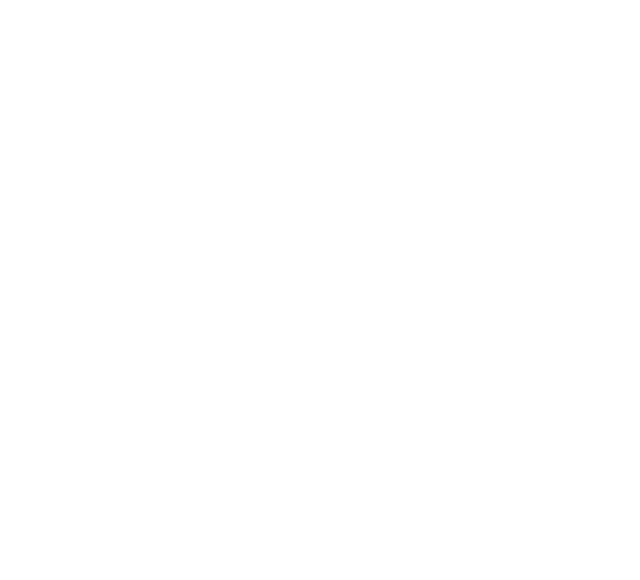
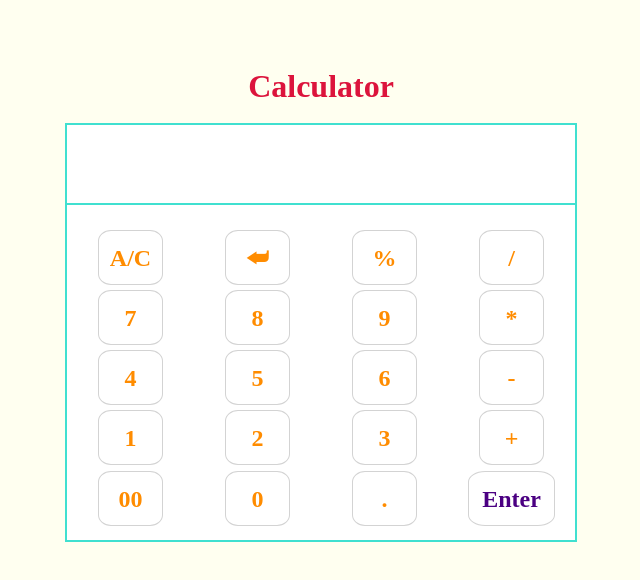
Before and after one commit to Pro-Abhi/JavaScript-Projects, a plain HTML site: page Simple-Calculator/index.html in a window 1280 px wide. Shown: the whole page, without its empty margins (319-959 px from the left). Drawn offline with Linux system fonts and the light colour scheme.

Commit message:
Simple-Calculator

```diff
--- a/Simple-Calculator/app.js
+++ b/Simple-Calculator/app.js
@@ -0,0 +1,31 @@
+let display = document.getElementById("display");
+
+let buttons = Array.from(document.getElementsByClassName("btn"));
+
+buttons.map((btn) => {
+  btn.addEventListener("click", (e) => {
+    switch (e.target.innerText) {
+      case "A/C":
+        display.innerText = "";
+        break;
+      case "⮨":
+        if (display.innerText) {
+          display.innerText = display.innerText.slice(0, -1);
+        }
+        break;
+      case "Enter":
+        if (display.innerText) {
+          display.innerText = eval(display.innerText);
+        } else {
+          display.innerText = "Error";
+        }
+        break;
+      default:
+        display.innerText += e.target.innerText;
+    }
+  });
+});
+
+// function percentage(first, second) {
+//     return(first * (second/100))
+// }
--- a/Simple-Calculator/index.html
+++ b/Simple-Calculator/index.html
@@ -1,15 +1,42 @@
 <!DOCTYPE html>
 <html lang="en">
   <head>
-   <meta charset="UTF-8">
-   <meta http-equiv="X-UA-Compatible" content="IE=edge">
-   <meta name="viewport" content="width=device-width, initial-scale=1.0">
-   <link rel="stylesheet" href="/Simple-Calculator/style.css">
+    <meta charset="UTF-8" />
+    <meta http-equiv="X-UA-Compatible" content="IE=edge" />
+    <meta name="viewport" content="width=device-width, initial-scale=1.0" />
+    <link rel="stylesheet" href="/Simple-Calculator/style.css" />
     <title>Calculator</title>
   </head>
   <body>
+    <section class="container">
+      <h1 id="heading">Calculator</h1>
 
-
+      <section class="calculator">
+        <div id="display"></div>
+        <div class="button">
+          <div class="btn">A/C</div>
+          <div class="btn">&#11176;</div>
+          <div class="btn">%</div>
+          <div class="btn">/</div>
+          <div class="btn">7</div>
+          <div class="btn">8</div>
+          <div class="btn">9</div>
+          <div class="btn">*</div>
+          <div class="btn">4</div>
+          <div class="btn">5</div>
+          <div class="btn">6</div>
+          <div class="btn">-</div>
+          <div class="btn">1</div>
+          <div class="btn">2</div>
+          <div class="btn">3</div>
+          <div class="btn">+</div>
+          <div class="btn">00</div>
+          <div class="btn">0</div>
+          <div class="btn">.</div>
+          <div class="btn enter">Enter</div>
+        </div>
+      </section>
+    </section>
 
     <script src="/Simple-Calculator/app.js"></script>
   </body>
--- a/Simple-Calculator/style.css
+++ b/Simple-Calculator/style.css
@@ -0,0 +1,124 @@
+/***** Reset CSS Start *****/
+html, body, div, span, applet, object, iframe,
+h1, h2, h3, h4, h5, h6, p, blockquote, pre,
+a, abbr, acronym, address, big, cite, code,
+del, dfn, em, img, ins, kbd, q, s, samp,
+small, strike, strong, sub, sup, tt, var,
+b, u, i, center,
+dl, dt, dd, ol, ul, li,
+fieldset, form, label, legend,
+table, caption, tbody, tfoot, thead, tr, th, td,
+article, aside, canvas, details, embed,
+figure, figcaption, footer, header, hgroup,
+menu, nav, output, ruby, section, summary,
+time, mark, audio, video {
+	margin: 0;
+	padding: 0;
+	border: 0;
+	font-size: 100%;
+	font: inherit;
+	vertical-align: baseline;
+}
+/* HTML5 display-role reset for older browsers */
+article, aside, details, figcaption, figure,
+footer, header, hgroup, menu, nav, section {
+	display: block;
+}
+body {
+	line-height: 1;
+    background-color: ivory;
+}
+ol, ul {
+	list-style: none;
+}
+blockquote, q {
+	quotes: none;
+}
+blockquote:before, blockquote:after,
+q:before, q:after {
+	content: '';
+	content: none;
+}
+table {
+	border-collapse: collapse;
+	border-spacing: 0;
+}
+/***** Reset CSS End *****/
+
+
+/***** General CSS Start *****/
+*{
+    box-sizing: border-box;
+}
+
+.container{
+    max-width: 80%;
+    height: 530px;
+    margin: 3% auto 0;
+    padding: 2em 0;
+    /* border: 2px solid black; */
+}
+/***** General CSS End *****/
+
+#heading{
+    text-align: center;
+    font-size: 2rem;
+    font-weight: bold;
+    color: crimson;
+}
+
+
+/***** Calculator Styling Start *****/
+.calculator{
+    width: 50%;
+    height: 90%;
+    margin: 2% auto;
+    border: 2px solid turquoise;
+    background-color: white;
+}
+
+#display{
+    width: 100%;
+    height: 80px;
+    text-align: end;
+    padding: 0 2%;
+    outline: none;
+    border-radius: 0;
+    border: none;
+    margin-bottom: 5%;
+    font-size: 1.5rem;
+    border-bottom: 2px solid turquoise;
+}
+
+.button{
+    width: 100%;
+    margin: 0 auto;
+    display: grid;
+    grid-template-columns: repeat(4, 1fr);
+    grid-template-rows: repeat(5, 1fr);
+    place-items: center;
+    text-align: center;
+}
+.btn{
+    min-width: 65px;
+    height: 55px;
+    line-height: 55px;
+    margin-bottom: 4%;
+    border-radius: 20%;
+    border: 1px solid lightgray;
+    font-size: 1.5em;
+    font-weight: 600;
+    color: darkorange;
+    cursor: pointer;
+}
+
+.btn.enter{
+    padding: 0 10%;
+    color: indigo;
+}
+
+.btn:hover{
+    background-color: lightcyan;
+}
+
+/***** Calculator Styling End *****/
```
Lines whose indentation alone changed are shown as unchanged.
